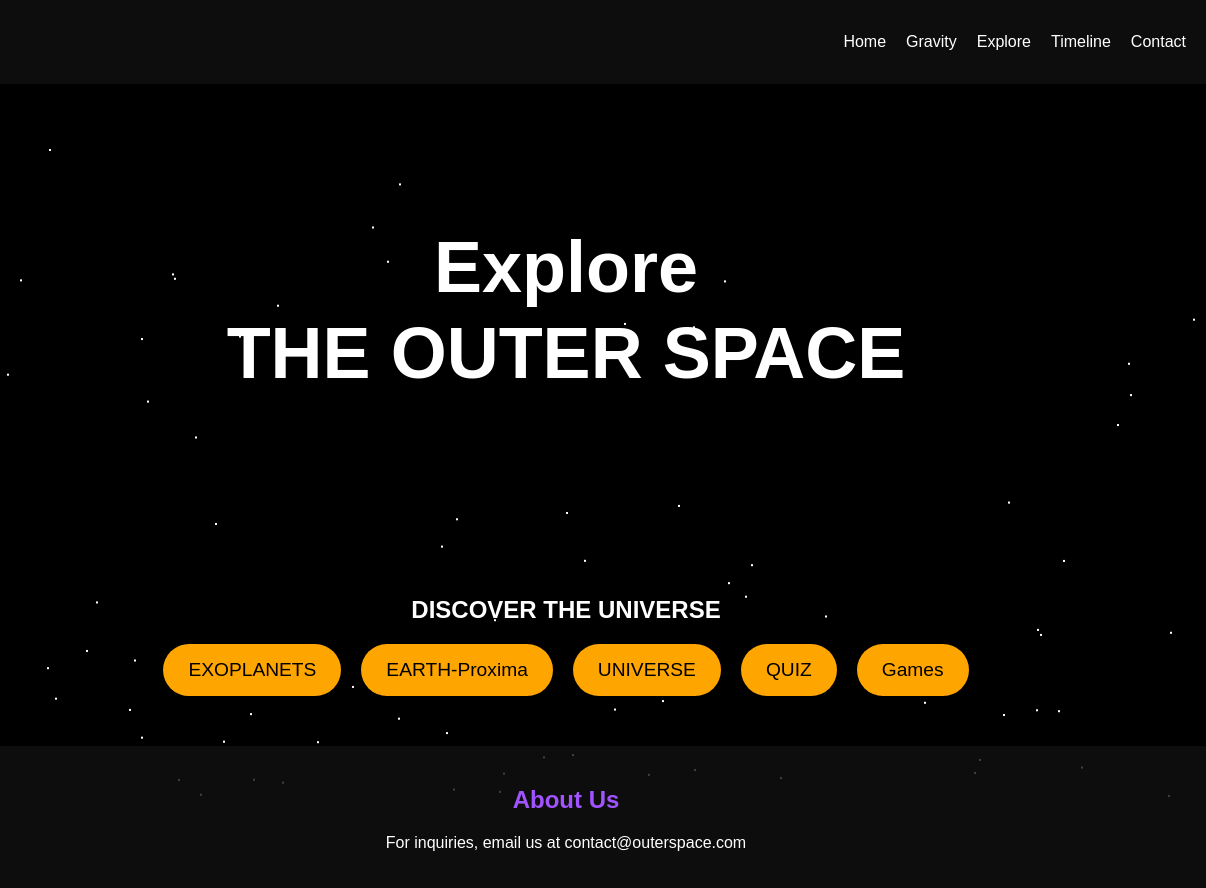
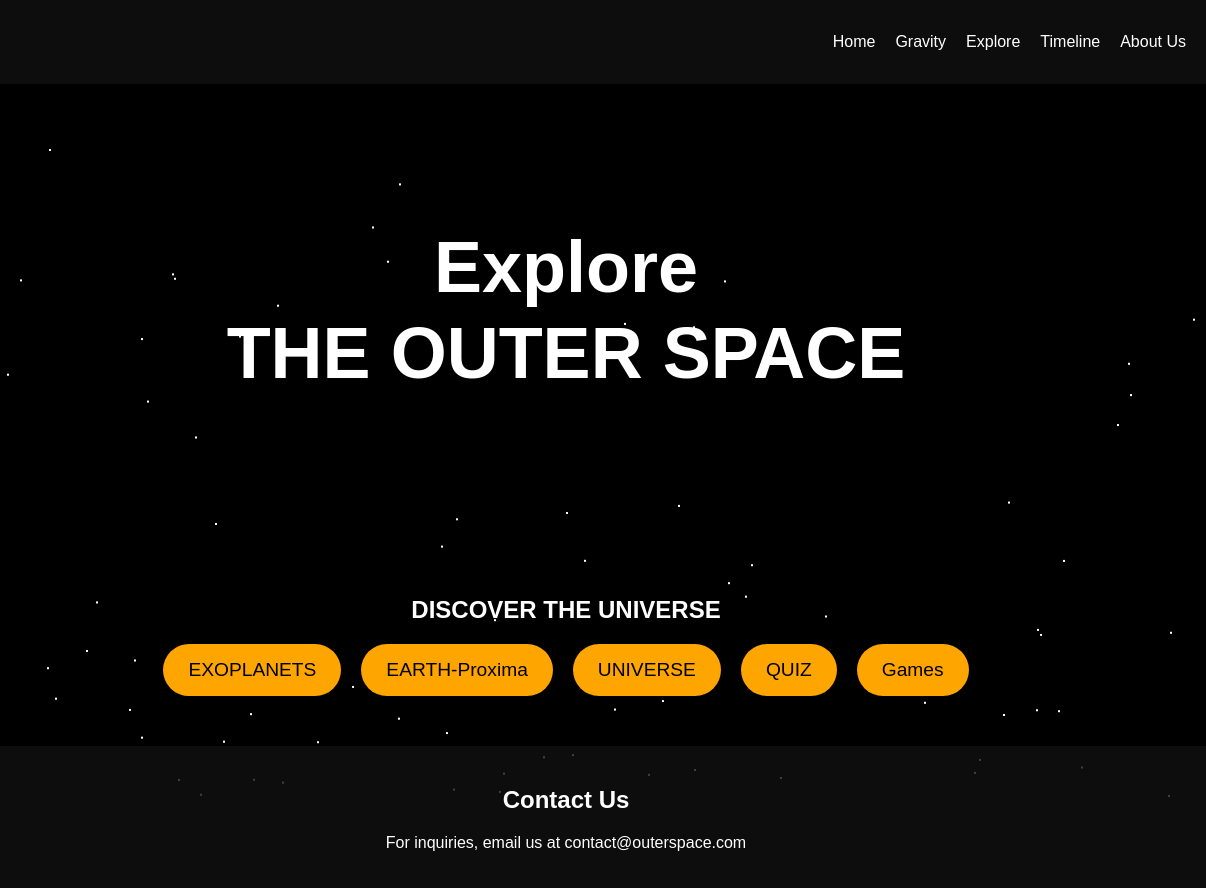
Before and after one commit to nikhilchandran2004/WebEXO, a plain HTML site: page index.html in a window 1280 px wide. Shown: the full height of the page, 74-1280 px from the left. Drawn offline with Linux system fonts and the light colour scheme.

Commit message:
Update index.html

```diff
--- a/index.html
+++ b/index.html
@@ -20,7 +20,7 @@
                     <li><a href="https://gravitysimulator.org/exoplanets">Gravity</a></li>
                     <li><a href="https://science.nasa.gov/exoplanets/">Explore</a></li>
                     <li><a href="https://exoplanets.nasa.gov/alien-worlds/historic-timeline/">Timeline</a></li>
-                    <li><a href="contact.html">Contact</a></li>
+                    <li><a href="about.html" >About Us</a></li>
 
 
                 </ul>
@@ -51,9 +51,7 @@
     </div>
 
     <footer>
-        <h2>
-            <a href="about.html" style="text-decoration: none; color: rgb(161, 83, 255);">About Us</a>
-        </h2>
+        <h2><a href="contact.html" style="text-decoration: none;  color: inherit;">Contact Us</a></h2>
         <p>For inquiries, email us at contact@outerspace.com</p>
     </footer>
 
```
